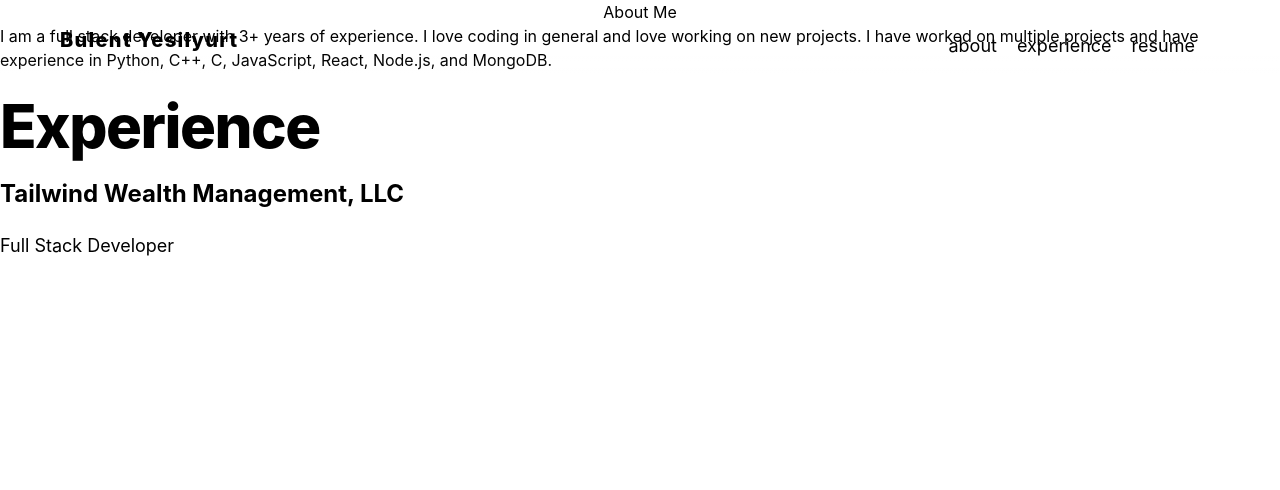
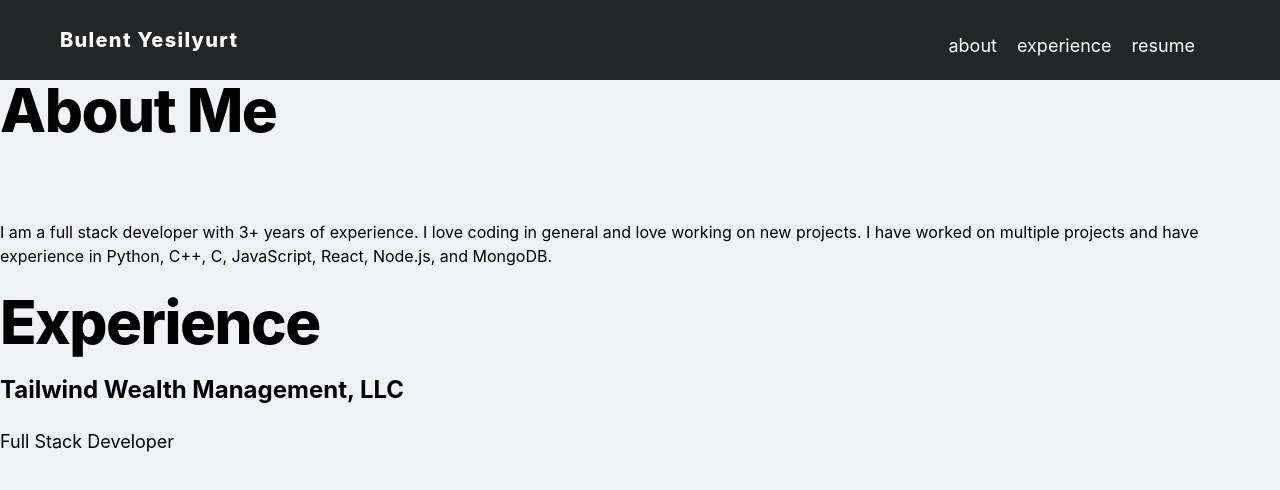
Before and after one commit to bulenty584/personal-website, a React (Create React App) app: page / in a window 1280 px wide. Shown: the top 490 px of the page. Built offline with nearby package versions, Linux system fonts and the light colour scheme.

Commit message:
change to website styling

```diff
--- a/public/index.html
+++ b/public/index.html
@@ -1,4 +1,4 @@
-<!DOCTYPE html>
+<!doctype html>
 <html lang="en">
     <head>
         <meta charset="utf-8" />
@@ -9,7 +9,10 @@
             name="Bulent Yesilyurt portfolio"
             content="Web site created using create-react-app"
         />
-    <link rel="stylesheet" href="https://cdnjs.cloudflare.com/ajax/libs/hover.css/2.3.1/css/hover-min.css">
+        <link
+            rel="stylesheet"
+            href="https://cdnjs.cloudflare.com/ajax/libs/hover.css/2.3.1/css/hover-min.css"
+        />
 
         <!--
       manifest.json provides metadata used when your web app is installed on a
@@ -39,6 +42,5 @@
 
       To begin the development, run `npm start` or `yarn start`.
       To create a production bundle, use `npm run build` or `yarn build`.
-    -->
-  </body>
+    --></body>
 </html>
--- a/src/App.js
+++ b/src/App.js
@@ -4,20 +4,28 @@ import React from "react";
 import Experience from "./Experience/Experience";
 function App() {
   return (
-    <div className="bg-">
-      <TopBar />
-      <h2 className="text-center flex justify-around" id = "abtme">About Me</h2>
-      <div className = "column" id="about">
-        <div className="box" id="box1">
-          <p className="">
-            I am a full stack developer with 3+ years of experience. I love
-            coding in general and love working on new projects. I have worked on multiple projects and have experience in Python,
-            C++, C, JavaScript, React, Node.js, and MongoDB.
-          </p>
+    <>
+      <div className="flex-col">
+        <TopBar />
+        <h2
+          className="flex py-20 font-extrabold leading-9 tracking-tight text-gray-900 dark:text-gray-100 sm:text-4xl sm:leading-10 md:text-6xl md:leading-14"
+          id="abtme"
+        >
+          About Me
+        </h2>
+        <div className="column" id="about">
+          <div className="box" id="box1">
+            <p className="font-">
+              I am a full stack developer with 3+ years of experience. I love
+              coding in general and love working on new projects. I have worked
+              on multiple projects and have experience in Python, C++, C,
+              JavaScript, React, Node.js, and MongoDB.
+            </p>
+          </div>
         </div>
+        <Experience />
       </div>
-      <Experience/>
-    </div>
+    </>
   );
 }
 
--- a/src/Experience/Experience.js
+++ b/src/Experience/Experience.js
@@ -1,5 +1,3 @@
-import "./Experience.css";
-
 import React, { useState } from "react";
 
 function Experience() {
@@ -8,7 +6,7 @@ function Experience() {
       <div className="divide-y divide-gray-200 dark:divide-gray-700">
         <div className="space-y-2 pb-8 pt-6 md:space-y-5">
           <h1
-            className="text-3xl font-extrabold leading-9 tracking-tight text-gray-900 dark:text-gray-100 sm:text-4xl sm:leading-10 md:text-6xl md:leading-14"
+            className=" text-3xl font-extrabold leading-9 tracking-tight text-gray-900 dark:text-gray-100 sm:text-4xl sm:leading-10 md:text-6xl md:leading-14"
             id="exp"
           >
             Experience
--- a/src/TopBar/TopBar.css
+++ b/src/TopBar/TopBar.css
@@ -6,14 +6,13 @@ body {
     width: 100%;
     height: 90px;
     margin: 20px;
-    background-color: rgba(255, 255, 255, 0.5);
 }
 
 body.dark {
     --body-color: #18191a;
     --nav-color: #242526;
     --side-nav: #242526;
-    --text-color: #ccc;
+    --text-color: white;
     --search-bar: #242526;
 }
 
@@ -25,14 +24,15 @@ nav {
     z-index: 10000;
     opacity: 1;
     width: 100%;
-    /*
-    background-color: rgba(255, 255, 255, 0.05);
-    */
-    background: linear-gradient(
+
+    background-color: #242526;
+
+    /*background: linear-gradient(
         to bottom,
         rgba(255, 255, 255, 0) 70%,
         rgba(255, 255, 255, 0.1) 100%
     );
+    */
 }
 
 nav .nav-bar {
@@ -87,7 +87,7 @@ nav .nav-bar .logoo a {
     font-size: 20px;
     font-weight: 800;
     letter-spacing: 1.3px;
-    color: var(--text-color);
+    color: white;
     text-decoration: none;
 }
 
@@ -107,11 +107,12 @@ nav .nav-bar .logoo a {
     position: relative;
     font-size: 18px;
     font-weight: 400;
-    color: var(--text-color);
+    color: white;
     text-decoration: none;
     padding: 10px;
     white-space: nowrap;
 }
+
 
 .nav-item-2 {
     border: 2px solid #000;
@@ -122,7 +123,7 @@ nav .nav-bar .logoo a {
 }
 
 .nav-links li a:hover {
-    color: #000;
+    color: grey;
     border-bottom: 2px solid black;
     transition: all 0.3s ease-in-out 0s;
 }
@@ -134,7 +135,7 @@ nav .nav-bar .logoo a {
     height: 2px;
     bottom: 0;
     left: 0;
-    background-color: #000;
+    background-color: grey;
     visibility: hidden;
     transform: scaleX(10);
     transition: all 0.3s ease-in-out 0s;
--- a/src/index.css
+++ b/src/index.css
@@ -5,6 +5,7 @@ body {
         "Helvetica Neue", sans-serif;
     -webkit-font-smoothing: antialiased;
     -moz-osx-font-smoothing: grayscale;
+    background-color: #f0f2f5;
 }
 
 code {
--- a/tailwind.config.js
+++ b/tailwind.config.js
@@ -26,6 +26,7 @@ module.exports = {
         gray: "#8492a6",
         "gray-light": "#d3dce6",
         "green-light": "#c4c5ba",
+        "dark-blue": "#000071",
       },
       typography: ({ theme }) => ({
         DEFAULT: {
```
Lines whose indentation alone changed are shown as unchanged.
